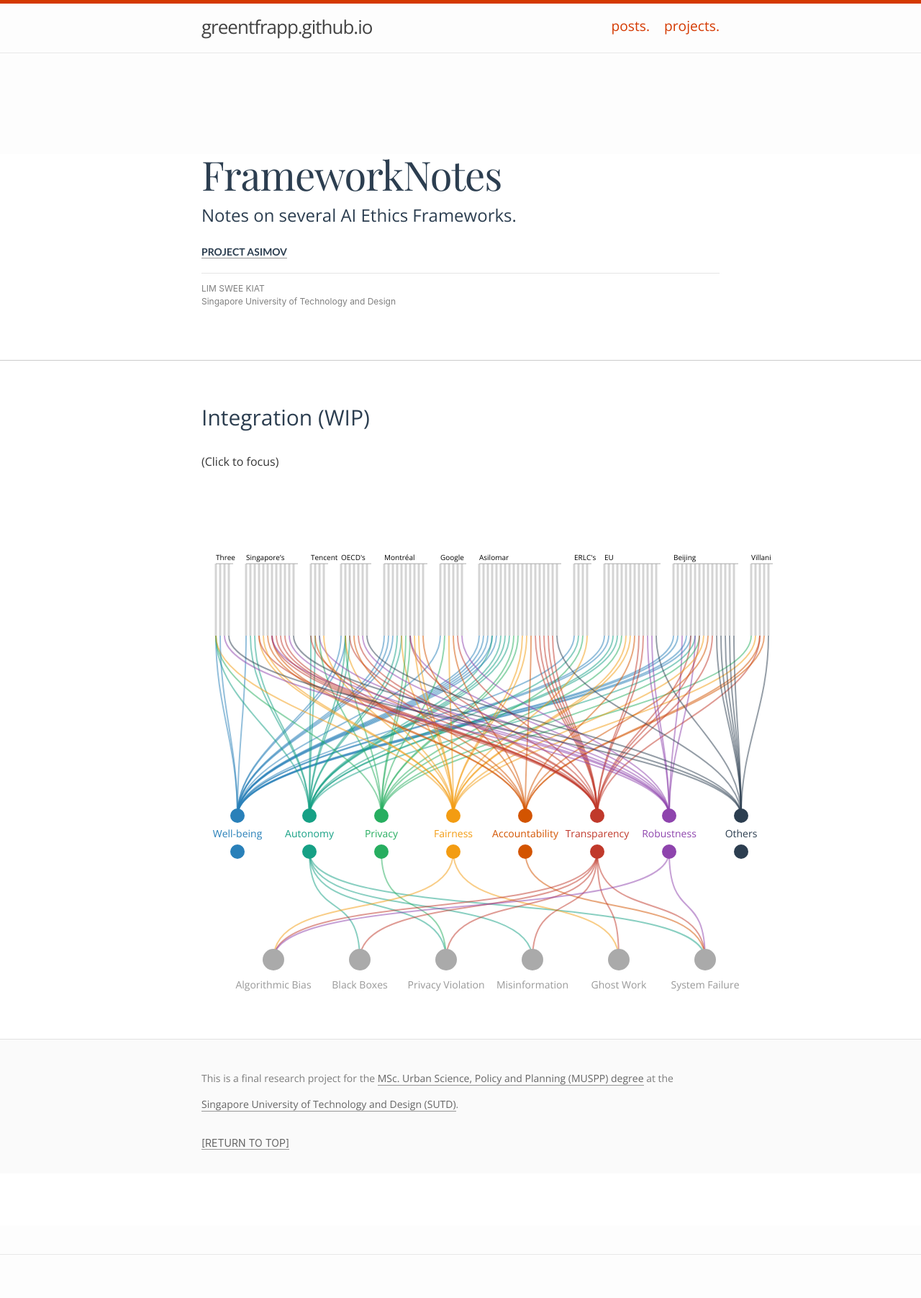
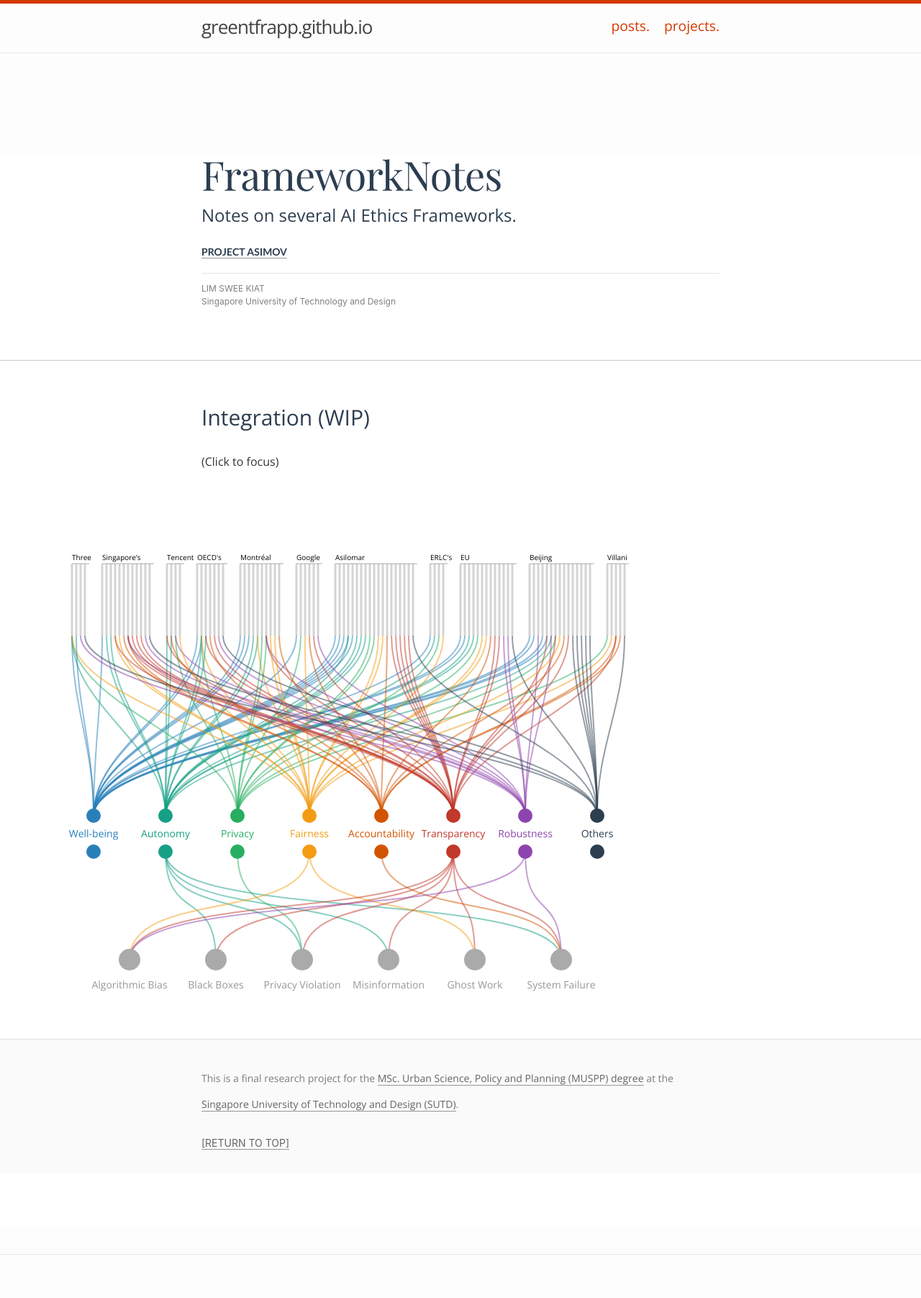
Before and after one commit to greentfrapp/project-asimov, a Jekyll site: the page built from frameworkdemo.md, in a window 1280 px wide. Shown: the whole page at 72% size. Built offline with Jekyll 4.4.1, drawn with Linux system fonts in a browser that asks for light colours; nearby versions of some CDN libraries; some web fonts are replaced; a style sheet for code colours, icons or effects is not loaded.

Commit message:
Updated framework demo to include subPrinciplesText

```diff
--- a/_layouts/frameworkdemo.html
+++ b/_layouts/frameworkdemo.html
@@ -12,7 +12,7 @@ layout: default
 		<h2>Integration (WIP)</h2>
 		<p>(Click to focus)</p>
 		<div id="framework-diagram">
-			<svg style="width: 800px; height: 700px; cursor: pointer; display: inline-block; z-index: 1000;"></svg>
+			<svg style="width: 800px; height: 700px; cursor: pointer; display: inline-block; z-index: 1000; margin-left: -200px;"></svg>
 			<div style="width: 300px; height: 700px; display: inline-block; overflow: hidden; padding-top: 50px;">
 				<h4 v-text="captionType"></h4>
 				<h3 v-text="captionName" style="margin-top: 0;"></h3>
--- a/assets/framework_demo2.js
+++ b/assets/framework_demo2.js
@@ -245,10 +245,10 @@ let framework = new Vue({
 			self.reportsText = data
 			self.loadVoronoi()
 		})
-		// d3.json("../assets/subPrinciplesText.json").then(data => {
-		// 	self.subPrinciplesText = data
-		// 	self.loadVoronoi()
-		// })
+		d3.json("../assets/subPrinciplesText.json").then(data => {
+			self.subPrinciplesText = data
+			self.loadVoronoi()
+		})
 		d3.json("../assets/principlesText.json").then(data => {
 			self.principlesText = data
 			self.loadVoronoi()
@@ -309,8 +309,7 @@ let framework = new Vue({
 		},
 		loadVoronoi: function() {
 			self = this
-			// if (this.dataProblems && this.dataByPrinciples && this.reportsText && this.subPrinciplesText && this.principlesText && this.problemsText) {
-			if (this.dataProblems && this.dataByPrinciples && this.reportsText && this.principlesText && this.problemsText) {
+			if (this.dataProblems && this.dataByPrinciples && this.reportsText && this.subPrinciplesText && this.principlesText && this.problemsText) {
 				this.dataProblems.forEach((problem, i) => {
 					this.nodes.push({
 						type: "problem",
@@ -326,12 +325,9 @@ let framework = new Vue({
 						node.text = self.problemsText[node.name]
 					} else if (node.type === "principle") {
 						node.text = self.principlesText[node.name]
+					} else if (node.type === "content") {
+						node.text = self.subPrinciplesText[node.report][node.name]
 					}
-					// else if (node.type === "content") {
-					// 	node.text = self.subPrinciplesText[node.name]
-					// }
-
-
 				})
 				let voronoi = d3.voronoi()
 					.x(d => d.x)
```
